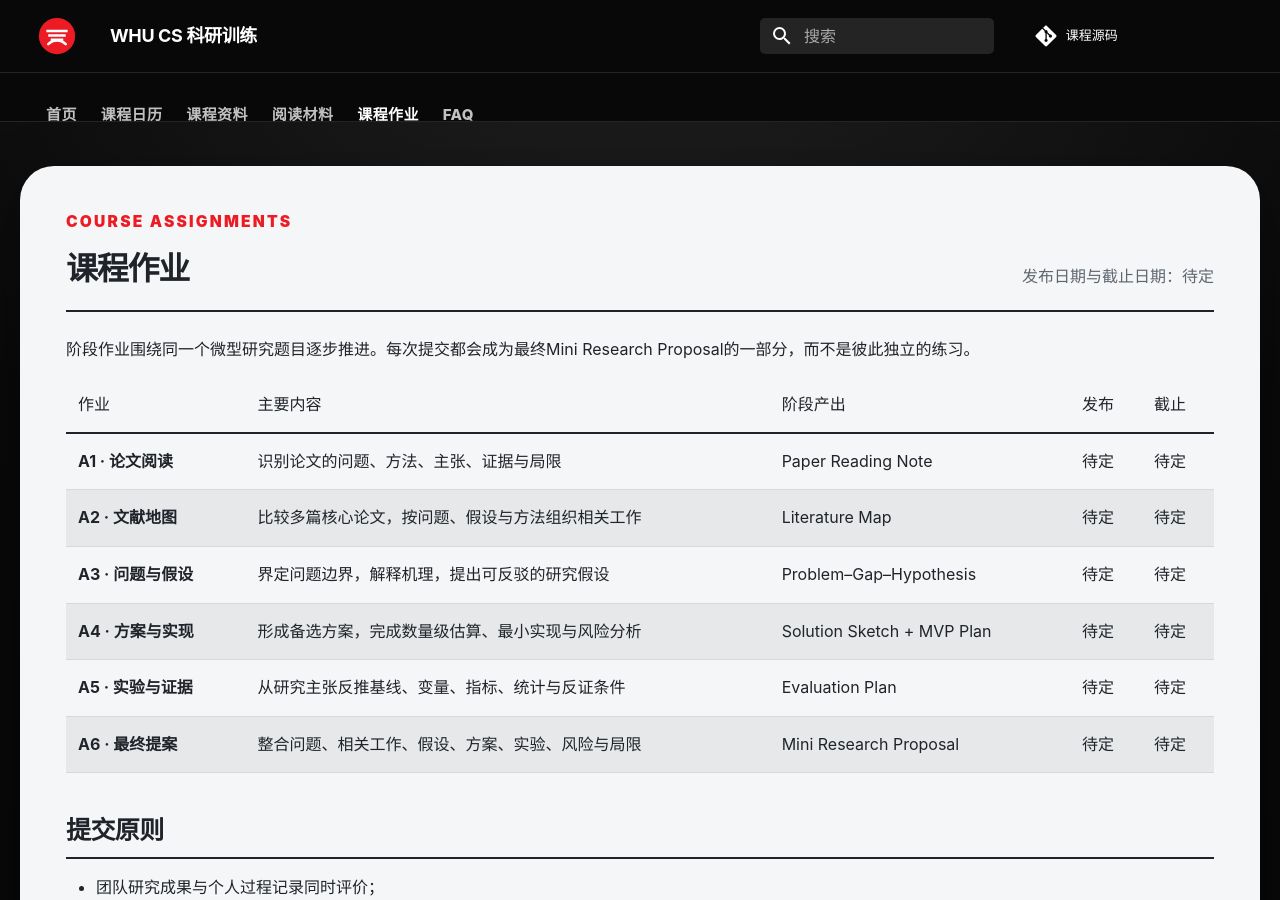
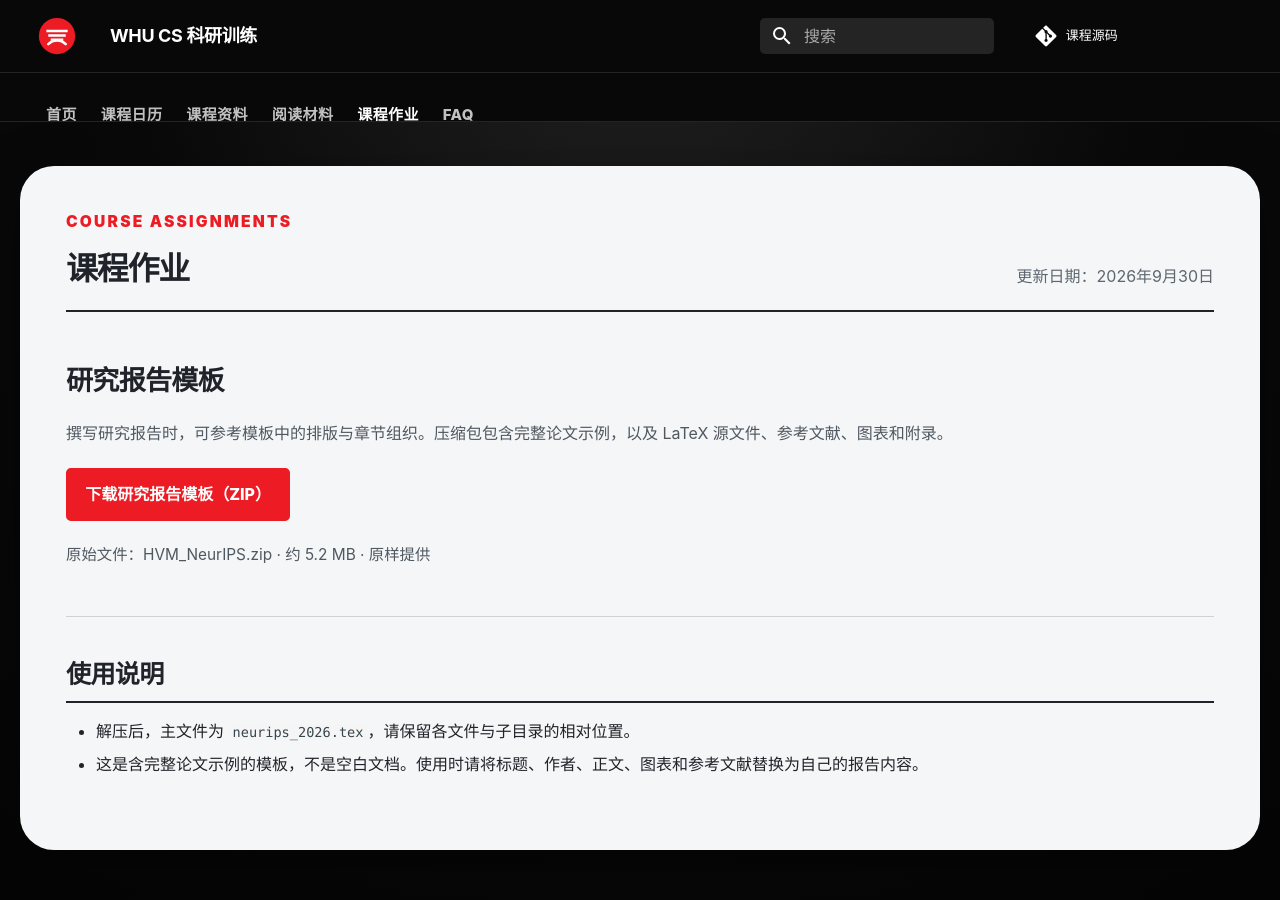
Before and after one commit to xxzhang99/research-training-course, an MkDocs documentation site: the page built from docs/assignments/index.md, in a window 1280 px wide and 900 px high. Built offline with MkDocs 1.6.1 and Material for MkDocs 9.7.7, drawn with Linux system fonts in a browser that asks for light colours; comment, search, counter and statistics services are not loaded; some of the changed text lies outside the part shown.

Commit message:
Replace planned assignments with research report template

```diff
--- a/docs/assignments/index.md
+++ b/docs/assignments/index.md
@@ -6,46 +6,19 @@ hide:
 
 <div class="assignment-head">
 <div><div class="course-eyebrow">Course assignments</div><h1>课程作业</h1></div>
-<div class="assignment-note">发布日期与截止日期：待定</div>
+<div class="assignment-note">更新日期：2026年9月30日</div>
 </div>
 
-阶段作业围绕同一个微型研究题目逐步推进。每次提交都会成为最终Mini Research Proposal的一部分，而不是彼此独立的练习。
+<section class="home-section">
+<h2 id="research-report-template">研究报告模板</h2>
+<p>撰写研究报告时，可参考模板中的排版与章节组织。压缩包包含完整论文示例，以及 LaTeX 源文件、参考文献、图表和附录。</p>
+<div class="downloads">
+<a href="../assets/files/assignments/research-report-template-2026-09-30.zip" download="研究报告模板.zip">下载研究报告模板（ZIP）</a>
+</div>
+<p class="small-note">原始文件：HVM_NeurIPS.zip · 约 5.2 MB · 原样提供</p>
+</section>
 
-<table class="assignment-table">
-<thead><tr><th>作业</th><th>主要内容</th><th>阶段产出</th><th>发布</th><th>截止</th></tr></thead>
-<tbody>
-<tr><td><strong>A1 · 论文阅读</strong></td><td>识别论文的问题、方法、主张、证据与局限</td><td>Paper Reading Note</td><td>待定</td><td>待定</td></tr>
-<tr><td><strong>A2 · 文献地图</strong></td><td>比较多篇核心论文，按问题、假设与方法组织相关工作</td><td>Literature Map</td><td>待定</td><td>待定</td></tr>
-<tr><td><strong>A3 · 问题与假设</strong></td><td>界定问题边界，解释机理，提出可反驳的研究假设</td><td>Problem–Gap–Hypothesis</td><td>待定</td><td>待定</td></tr>
-<tr><td><strong>A4 · 方案与实现</strong></td><td>形成备选方案，完成数量级估算、最小实现与风险分析</td><td>Solution Sketch + MVP Plan</td><td>待定</td><td>待定</td></tr>
-<tr><td><strong>A5 · 实验与证据</strong></td><td>从研究主张反推基线、变量、指标、统计与反证条件</td><td>Evaluation Plan</td><td>待定</td><td>待定</td></tr>
-<tr><td><strong>A6 · 最终提案</strong></td><td>整合问题、相关工作、假设、方案、实验、风险与局限</td><td>Mini Research Proposal</td><td>待定</td><td>待定</td></tr>
-</tbody>
-</table>
+## 使用说明
 
-<div class="mobile-assignment-list">
-<div class="mobile-assignment"><div class="mobile-assignment-top"><strong>A1 · 论文阅读</strong><span>发布/截止：待定</span></div><p>识别论文的问题、方法、主张、证据与局限。</p><small>产出：Paper Reading Note</small></div>
-<div class="mobile-assignment"><div class="mobile-assignment-top"><strong>A2 · 文献地图</strong><span>发布/截止：待定</span></div><p>比较多篇核心论文，按问题、假设与方法组织相关工作。</p><small>产出：Literature Map</small></div>
-<div class="mobile-assignment"><div class="mobile-assignment-top"><strong>A3 · 问题与假设</strong><span>发布/截止：待定</span></div><p>界定问题边界，解释机理，提出可反驳的研究假设。</p><small>产出：Problem–Gap–Hypothesis</small></div>
-<div class="mobile-assignment"><div class="mobile-assignment-top"><strong>A4 · 方案与实现</strong><span>发布/截止：待定</span></div><p>形成备选方案，完成数量级估算、最小实现与风险分析。</p><small>产出：Solution Sketch + MVP Plan</small></div>
-<div class="mobile-assignment"><div class="mobile-assignment-top"><strong>A5 · 实验与证据</strong><span>发布/截止：待定</span></div><p>从研究主张反推基线、变量、指标、统计与反证条件。</p><small>产出：Evaluation Plan</small></div>
-<div class="mobile-assignment"><div class="mobile-assignment-top"><strong>A6 · 最终提案</strong><span>发布/截止：待定</span></div><p>整合问题、相关工作、假设、方案、实验、风险与局限。</p><small>产出：Mini Research Proposal</small></div>
-</div>
-
-## 提交原则
-
-- 团队研究成果与个人过程记录同时评价；
-- 负结果、复现失败和方案被否定不自动降低成绩；
-- 所有关键引用、数据、代码和实验结果必须能够核验；
-- AI工具的实质性使用需在作业中简要说明；
-- 具体提交入口、文件格式和评分量规将在作业发布时补充。
-
-## 评价维度
-
-| 维度 | 关注问题 |
-|---|---|
-| 准确性 | 是否正确描述问题、方法和证据？ |
-| 完整性 | 是否覆盖关键逻辑，而不是堆积所有细节？ |
-| 清晰度 | 同伴能否理解、复查和继续执行？ |
-| 批判性 | 是否识别假设、局限、风险和反证？ |
-| 可执行性 | 方案与实验能否在课程条件下完成？ |
+- 解压后，主文件为 `neurips_2026.tex`，请保留各文件与子目录的相对位置。
+- 这是含完整论文示例的模板，不是空白文档。使用时请将标题、作者、正文、图表和参考文献替换为自己的报告内容。
```
Also changed, not shown: 1 other file.
